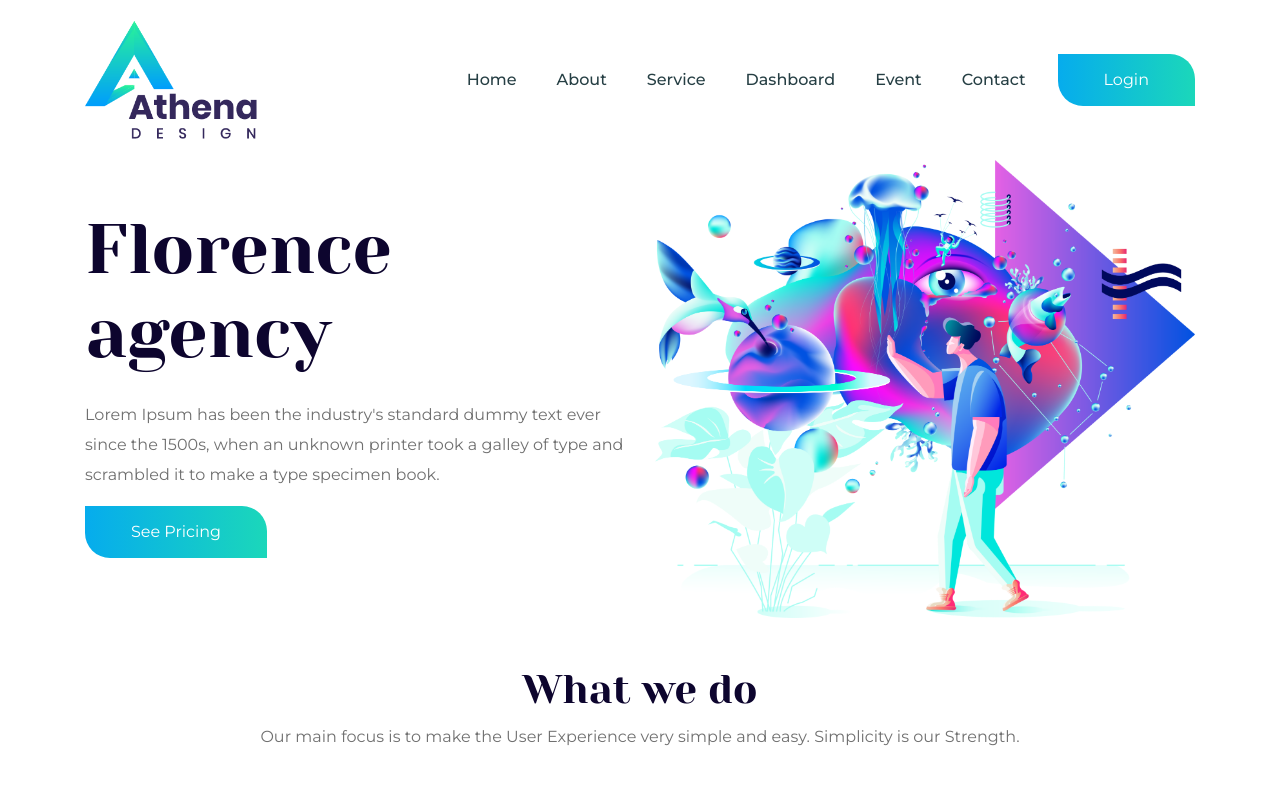
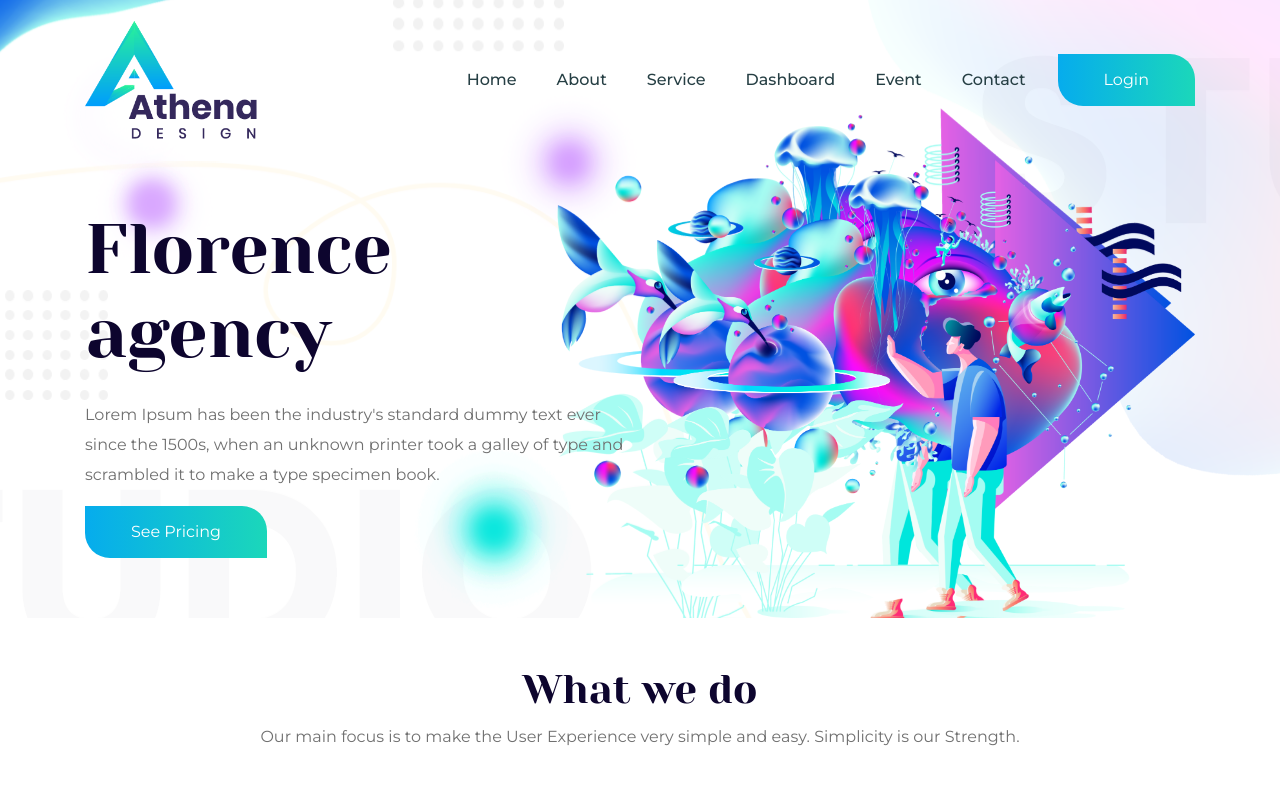
Before and after one commit to tayab-pabel/athena-design-responsive-ui, a React (Create React App) app: page / in a window 1280 px wide. Shown: the top 800 px of the page. Built offline with nearby package versions, Linux system fonts and the light colour scheme.

Commit message:
Bannar Background Added

```diff
--- a/src/App.css
+++ b/src/App.css
@@ -71,3 +71,9 @@ ul li,
     -2px -0px 10px #06abed32;
     border-radius: 30px 0px;
 }
+.bannerBg{
+    background-image: url("../src/images/bannerBackground.png");
+    background-position: center;
+    background-repeat: no-repeat;
+    background-size: cover;
+}
--- a/src/Components/Header/Header/Header.js
+++ b/src/Components/Header/Header/Header.js
@@ -4,7 +4,7 @@ import Navbar from '../Navbar/Navbar';
 
 const Header = () => {
     return (
-        <div className="header">
+        <div className="header bannerBg">
             <Navbar />
             <Banner />
         </div>
```
Also changed, not shown: src/images/bannerBackground.png (added), 1 other file (tests, documents, lock files or other folders).
